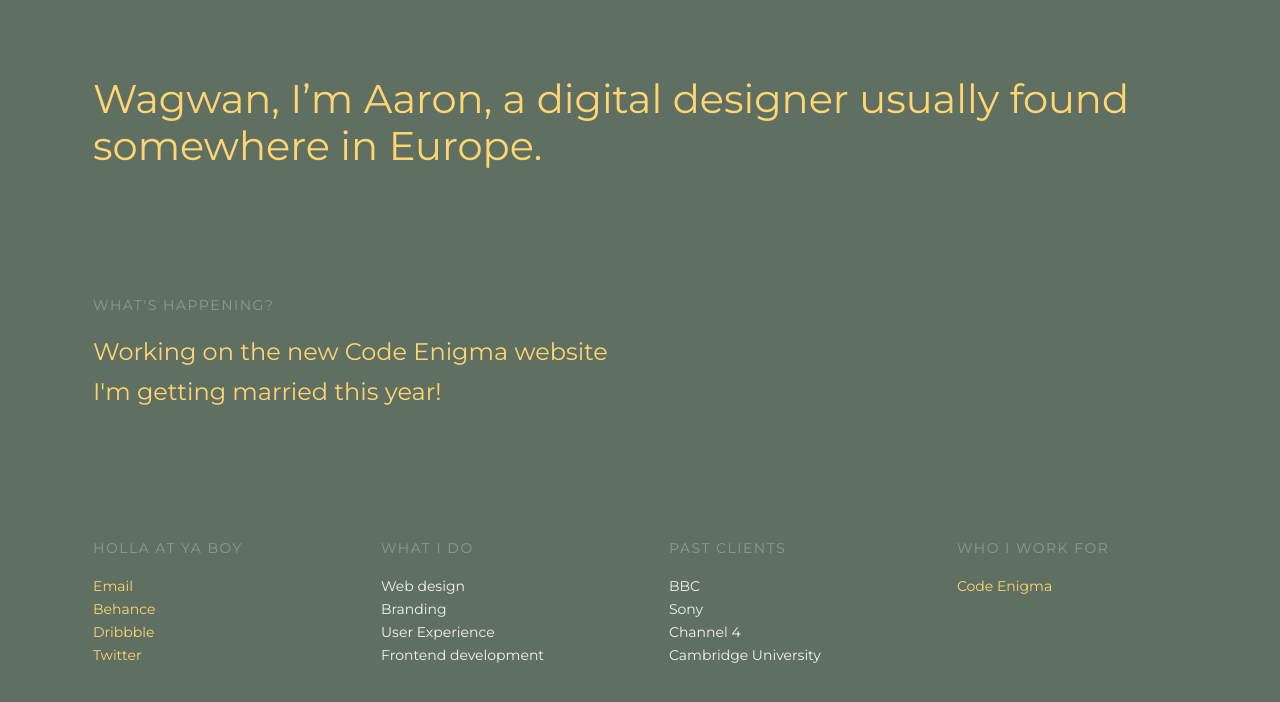
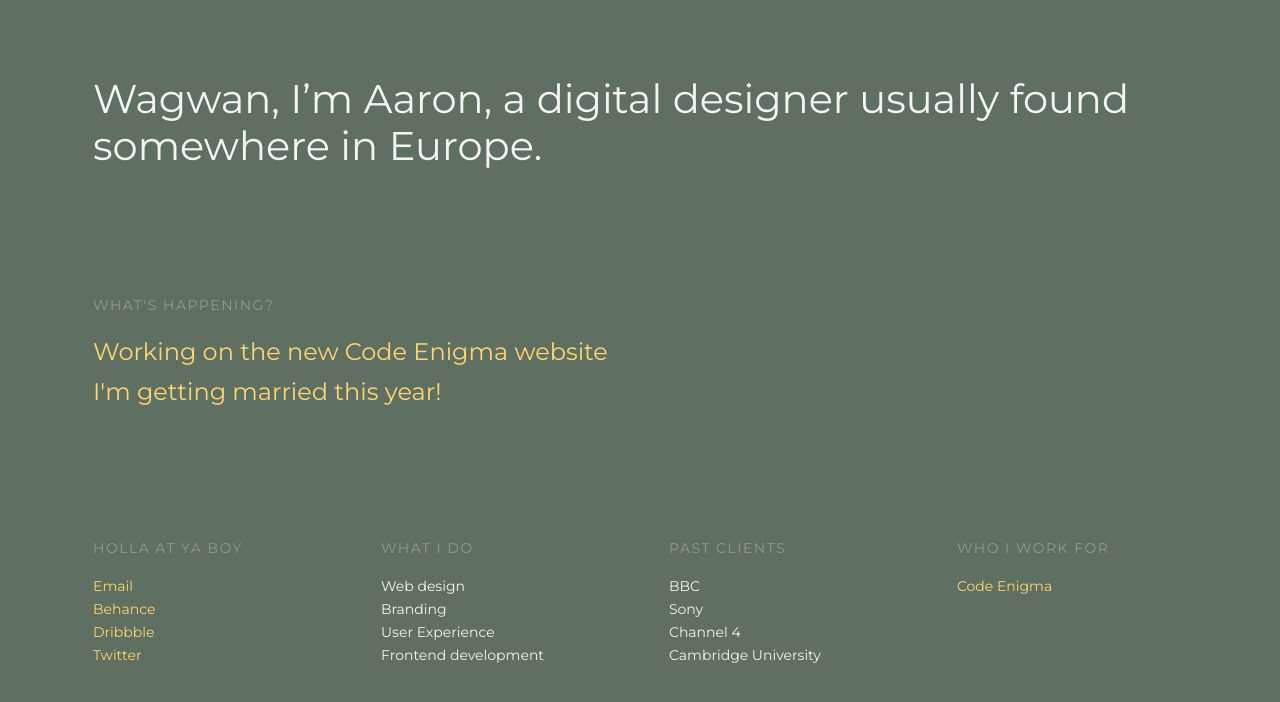
Before and after one commit to aaronbenwilliams/aaron.github.io, a plain HTML site: page app/index.html in a window 1280 px wide. Drawn offline with Linux system fonts and the light colour scheme.

Commit message:
Erm, Cant remember what I did last

```diff
--- a/src/scss/modules/_typography.scss
+++ b/src/scss/modules/_typography.scss
@@ -10,7 +10,7 @@ h1 {
   line-height: 47px;
   letter-spacing: -.4;
   margin: 0;
-  color: $accent;
+  color: $white;
 }
 
 a {
```
Also changed, not shown: app/index.html (+68 -0 lines), app/assets/css/style.css, app/assets/css/style.min.css.
